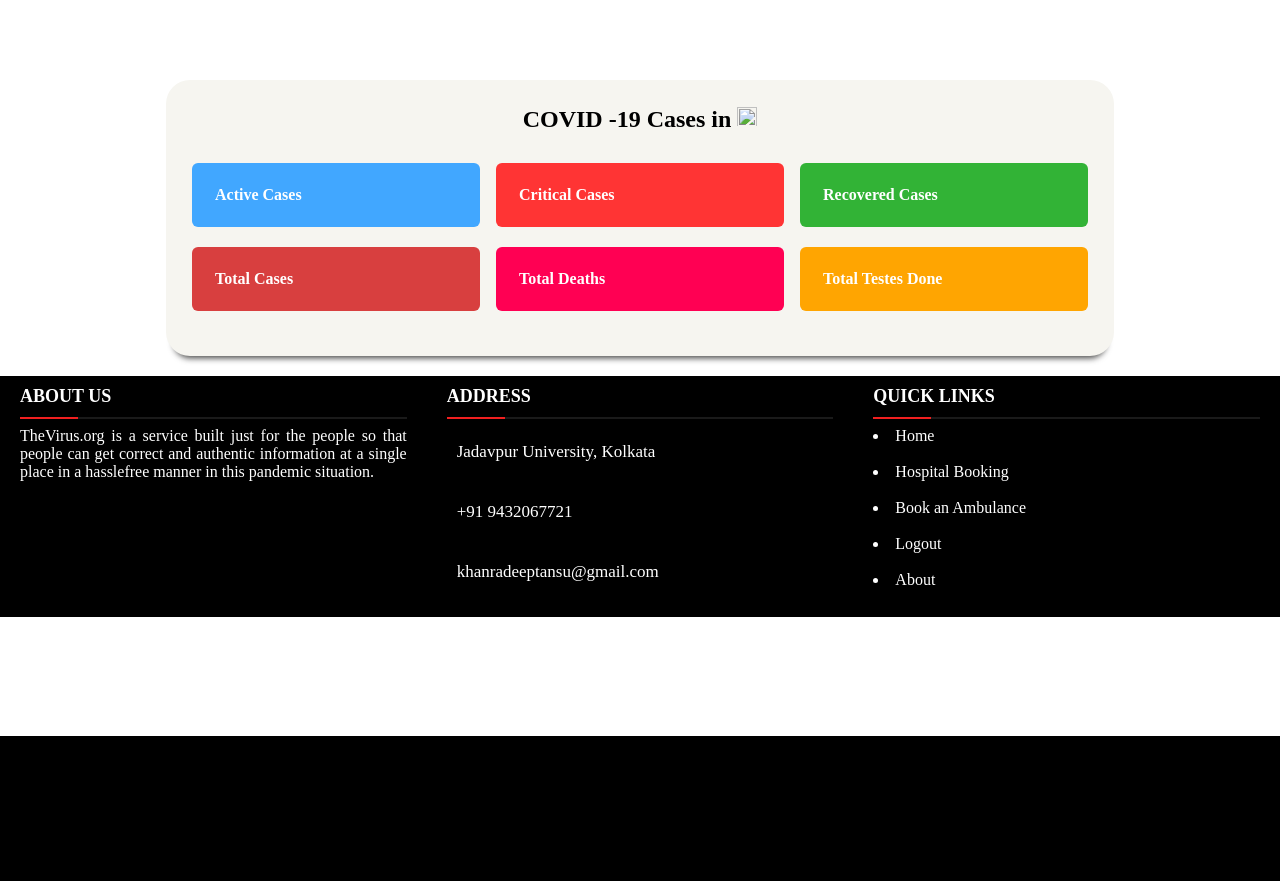
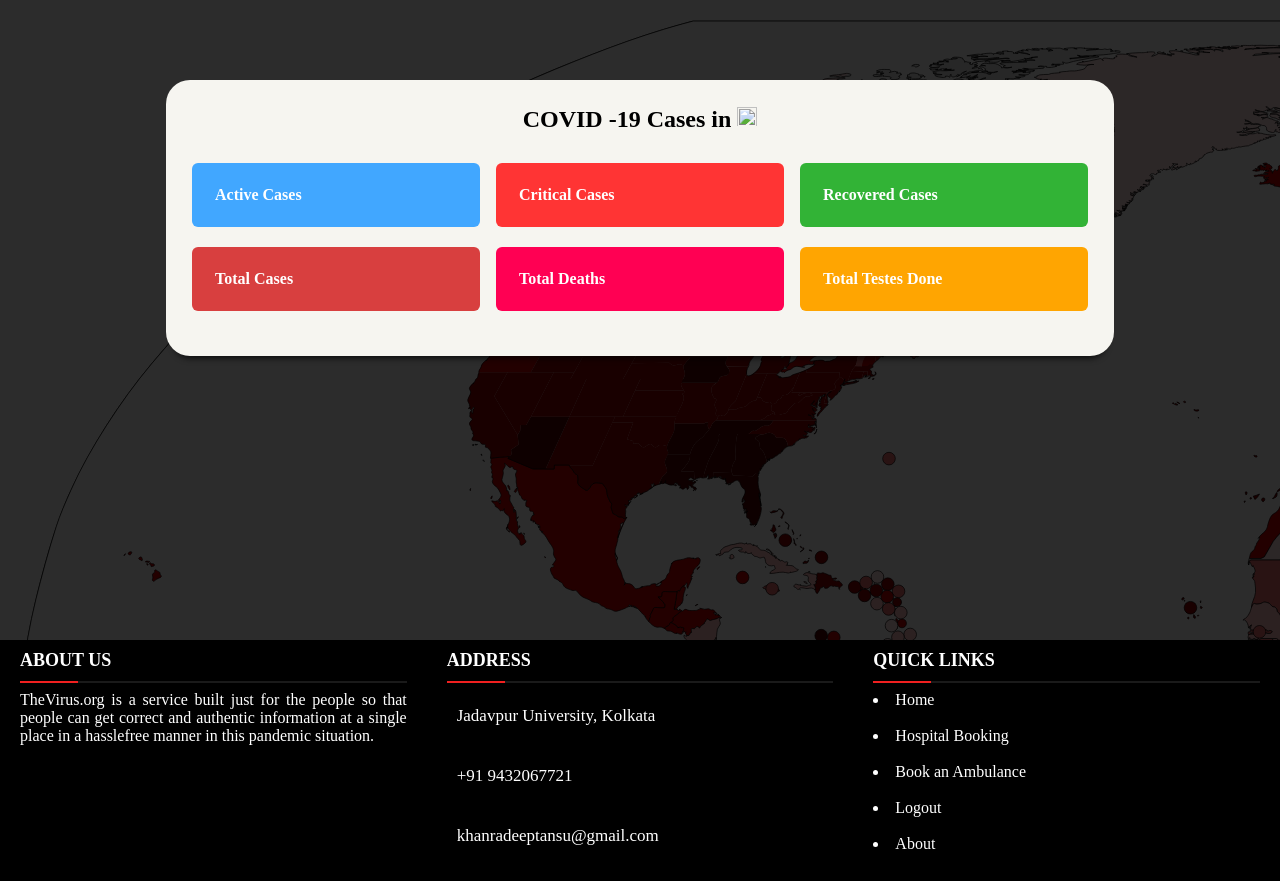
Before and after one commit to Team-projects-ju/Corona-management-system, a PHP site: page /Index1.html in a window 1280 px wide. Shown: the part 64-945 px from the top of the page. Before the commit the page ends 800 px from the top, so only its background shows below. Run offline with PHP 8.4, Linux system fonts and the light colour scheme.

Commit message:
new bg and changes

```diff
--- a/Index1.html
+++ b/Index1.html
@@ -28,7 +28,7 @@
         <div class="line"></div>
     </div>
 </nav>
-<section>
+<section class="information">
   <div class="container">
     <h2>COVID -19 Cases in <span id="country"></span> <img src="" id="flag"></h2>
     <div class="board">
@@ -44,7 +44,7 @@
 
 
 
-    <section style="position:relative; top:100px">
+    <section>
       <div class="main-content">
           <div class="left box" style="background: black;
           color: white;">
--- a/Style1.css
+++ b/Style1.css
@@ -1,5 +1,9 @@
 @import url('https://fonts.googleapis.com/css2?family=Poppins&display=swap');
-
+.information{
+  background: rgba(0, 0, 0, 0.829) url('bg2.svg');
+  height: 80vh;
+  background-blend-mode: darken;
+}
 
 .container {
   position: relative;
```
Also changed, not shown: bg2.svg (added).
